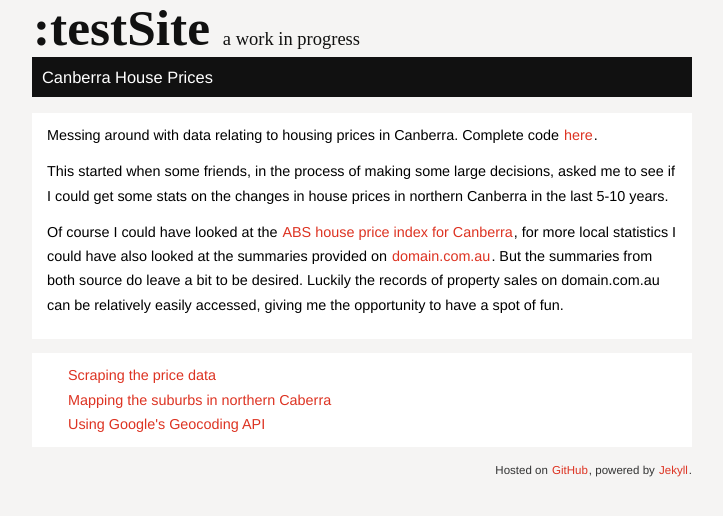
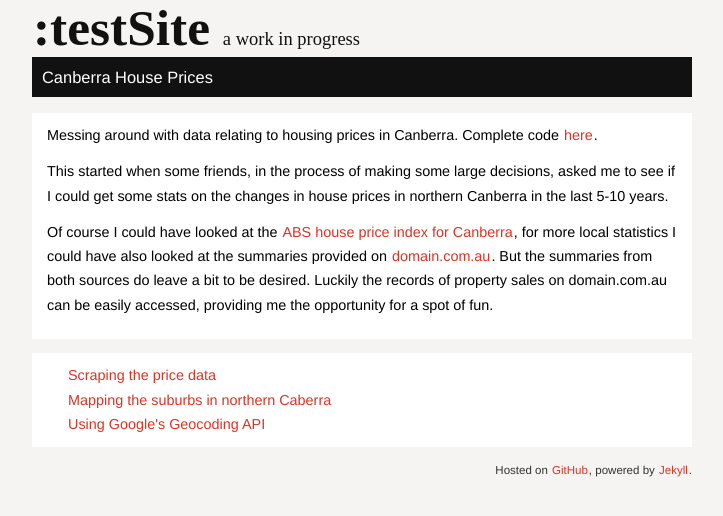
Before and after one commit to mngu2382/CanHouse, a Jekyll site: the page built from index.md, in a window 1280 px wide. Shown: the top 516 px of the page, without its empty margins (278-1001 px from the left). Built offline with Jekyll 4.4.1, drawn with Linux system fonts in a browser that asks for light colours.

Commit message:
typo and wording

```diff
--- a/index.md
+++ b/index.md
@@ -15,7 +15,6 @@ Of course I could have looked at the
 for more local statistics I could have also looked at the summaries
 provided on
 [domain.com.au](http://apm.domain.com.au/Research/?AddressLine=2601&LocationType=Postcode&State=ACT&PostcodeId=131).
-But the summaries from both source do leave a bit to be desired.
+But the summaries from both sources do leave a bit to be desired.
 Luckily the records of property sales on domain.com.au can be
-relatively easily accessed, giving me the opportunity to have a spot of
-fun.
+easily accessed, providing me the opportunity for a spot of fun.
```
